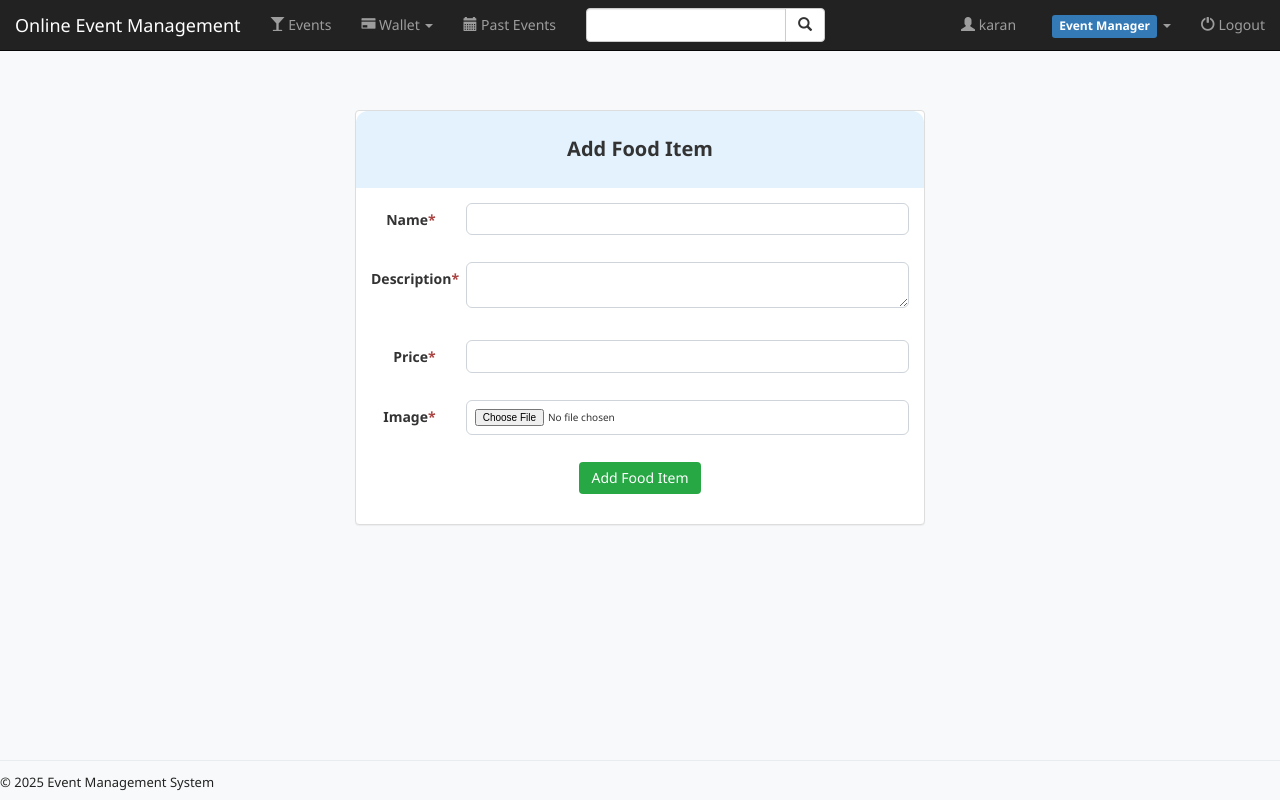
After one commit to khushboobth555-lab/EventManagementSystem, a Django app: page /add_food_item/ in a window 1280 px wide. The commit adds this page. Run offline with Django 3.2, Linux system fonts and the light colour scheme; a user stored in the database is signed in; some libraries are stand-ins or nearby versions.

Commit message:
add list of food, add food ,update naviagtion

```diff
--- a/event/forms.py
+++ b/event/forms.py
@@ -1,9 +1,9 @@
-
 from django import forms
 from django.contrib.auth.models import User
 from .models import Event, Ticket
 from user.models import  Profile
 from datetime import date
+from .models import Event, Ticket, FoodItem
 
 
 class EventForm(forms.ModelForm):
@@ -14,105 +14,35 @@ class EventForm(forms.ModelForm):
     time = forms.TimeField(widget=forms.TimeInput(attrs={'type': 'time'}))
     fare = forms.CharField(widget=forms.NumberInput(attrs={'inputmode': 'numeric' }), required=True )
     image = forms.ImageField(required=True)
+    foods = forms.ModelMultipleChoiceField(
+        queryset=FoodItem.objects.all(),
+        widget=forms.CheckboxSelectMultiple,
+        required=True,
+        label='Available Foods'
+    )
 
     class Meta:
         model = Event
-        fields = ['name', 'location', 'date', 'time', 'fare', 'image']
+        fields = ['name', 'location', 'date', 'time', 'fare', 'image','foods']
 
-
-
-class UserForm(forms.ModelForm):
-    username = forms.CharField(required=True)
-    email = forms.EmailField(required=True)
-    password = forms.CharField(widget=forms.PasswordInput, required=True)
-    first_name = forms.CharField(required=True)
-    last_name = forms.CharField(required=True)
+class FoodItemForm(forms.ModelForm):
+    name = forms.CharField(required=True, widget=forms.TextInput(attrs={'maxlength': '100'}))
+    description = forms.CharField(widget=forms.Textarea(attrs={'rows': 2}), required=True)
+    price = forms.DecimalField(required=True, max_digits=7, decimal_places=2)
+    image = forms.ImageField(required=True)
 
     class Meta:
-        model = User
-        fields = ['username', 'email', 'password', 'first_name', 'last_name']
+        model = FoodItem
+        fields = ['name', 'description', 'price', 'image']
 
-
-class ProfileForm(forms.ModelForm):
-    wallet_pin = forms.CharField(
-        widget=forms.PasswordInput(attrs={'inputmode': 'numeric', 'maxlength': '4', 'minlength': '4'}),
-        required=True,
-        min_length=4,
-        max_length=4,
-        label='Wallet PIN',
-        help_text='Enter a 4-digit number.'
-    )
-    bio = forms.CharField(widget=forms.Textarea(attrs={'rows': 1}), required=False)
-    location = forms.CharField(widget=forms.Textarea(attrs={'rows': 1}), required=False)
-    birth_date = forms.DateField(widget=forms.DateInput(attrs={'type': 'date'}), required=True)
-    age = forms.IntegerField(widget=forms.NumberInput(attrs={'readonly': 'readonly'}), required=False)
-
-    def clean_wallet_pin(self):
-        pin = self.cleaned_data.get('wallet_pin')
-        if not pin.isdigit() or len(pin) != 4:
-            raise forms.ValidationError('Wallet PIN must be a 4-digit number.')
-        return pin
-
-    def clean(self):
-        cleaned_data = super().clean()
-        birth_date = cleaned_data.get('birth_date')
-        if birth_date:
-            today = date.today()
-            age = today.year - birth_date.year - ((today.month, today.day) < (birth_date.month, birth_date.day))
-            cleaned_data['age'] = age
-            if age < 18:
-                self.add_error('birth_date', 'You must be at least 18 years old to register.')
-        return cleaned_data
-
-    class Meta:
-        model = Profile
-        fields = [ 'birth_date', 'age', 'wallet_pin', 'image', 'bio', 'location']
-
-
-
-# Form for updating user profile (excluding username)
-class UpdateUserForm(forms.ModelForm):
-    email = forms.EmailField(required=True)
-    first_name = forms.CharField(required=True)
-    last_name = forms.CharField(required=True)
-
-    class Meta:
-        model = User
-        fields = [ 'email', 'first_name', 'last_name']
-
-# Form for updating Profile model
-class UpdateProfileForm(forms.ModelForm):
-
-    bio = forms.CharField(widget=forms.Textarea(attrs={'rows': 3}), required=False)
-    location = forms.CharField(widget=forms.Textarea(attrs={'rows': 3}), required=False)
-    birth_date = forms.DateField(widget=forms.DateInput(attrs={'type': 'date'}), required=True)
-    age = forms.IntegerField(widget=forms.NumberInput(attrs={'readonly': 'readonly'}), required=False)
-
-    def clean(self):
-        cleaned_data = super().clean()
-        birth_date = cleaned_data.get('birth_date')
-        if birth_date:
-            today = date.today()
-            age = today.year - birth_date.year - ((today.month, today.day) < (birth_date.month, birth_date.day))
-            cleaned_data['age'] = age
-            if age < 18:
-                self.add_error('birth_date', 'You must be at least 18 years old to register.')
-        return cleaned_data
-
-    class Meta:
-        model = Profile
-        fields = [ 'birth_date', 'age', 'image', 'bio', 'location']
-
-
-
-class AddMoneyForm(forms.Form):
-    amount = forms.IntegerField(label='Amount to Add', min_value=0)
-    pin = forms.CharField(label='Enter PIN', widget=forms.PasswordInput)
-
-
-class WithdrawMoneyForm(forms.Form):
-    amount = forms.IntegerField(label='Amount to Withdraw', min_value=0)
-    pin = forms.CharField(label='Enter PIN', widget=forms.PasswordInput)
+    def clean_image(self):
+        image = self.cleaned_data.get('image')
+        if not image:
+            raise forms.ValidationError('Image is required.')
+        if hasattr(image, 'content_type'):
+            if image.content_type not in ['image/jpeg','image/jpg', 'image/png', 'image/webp']:
+                raise forms.ValidationError('Only JPEG, JPG, PNG, and WEBP images are allowed.')
+        return image
 
 
 class BuyTicketForm(forms.Form):
--- a/event/templates/event/base.html
+++ b/event/templates/event/base.html
@@ -45,13 +45,6 @@
                             <span class="glyphicon glyphicon-glass" aria-hidden="true"></span> Events
                         </a>
                     </li>
-                   {% if request.user.is_superuser %}
-                    <li>
-                        <a href="{% url 'event:add_event' %}">
-                            <span class="glyphicon glyphicon-plus" aria-hidden="true"></span> Add Event
-                        </a>
-                    </li>
-                    {% endif %}
 
                     <!-- Wallet Dropdown -->
                     <li class="dropdown {% block wallet_active %}{% endblock %}">
@@ -95,9 +88,23 @@
                 <ul class="nav navbar-nav navbar-right">
                      <li class="{% block profile_active %}{% endblock %}">
                         <a href="{% url 'user:profile' %}" id="id_profile">
-                            <span class="glyphicon glyphicon-user" aria-hidden="true"></span> Profile
+                            <span class="glyphicon glyphicon-user" aria-hidden="true"></span> {{request.user.username}}
                         </a>
                     </li>
+                    {% if request.user.is_superuser %}
+                    <li class="dropdown">
+                        <a href="#" class="dropdown-toggle" data-toggle="dropdown" id="id_event_manager" role="button" aria-haspopup="true" aria-expanded="false">
+                            <span class="label label-primary" style="margin-left:6px; font-size:12px; vertical-align:middle;">Event Manager</span>
+                            <span class="caret"></span>
+                        </a>
+                        <ul class="dropdown-menu" aria-labelledby="id_event_manager">
+                            <li><a href="{% url 'event:add_event' %}"><span class="glyphicon glyphicon-plus"></span> Add Event</a></li>
+                            <li><a href="{% url 'event:add_food_item' %}"><span class="glyphicon glyphicon-cutlery"></span> Add Food Item</a></li>
+                            <li><a href="{% url 'event:food_list' %}"><span class="glyphicon glyphicon-list"></span> View Food Items</a></li>
+                        </ul>
+                    </li>
+                    {% endif %}
+
                     <li>
                         <a href="{% url 'user:logout_user' %}">
                             <span class="glyphicon glyphicon-off" aria-hidden="true"></span> Logout
--- /dev/null
+++ b/event/templates/event/food_item_form.html
@@ -0,0 +1,21 @@
+{% extends 'event/base.html' %}
+{% block title %}
+{{ form.instance.pk|yesno:'Update Food Item,Add Food Item' }}{% endblock %}
+{% block body %}
+<div class="container" style="max-width:600px; margin-top:40px;">
+    <div class="panel panel-default">
+    <div class="form-heading">{{ form.instance.pk|yesno:'Update Food Item,Add Food Item' }}{% if event %} for {{ event.name }}{% endif %}</div>
+        <div class="panel-body">
+            <form method="post" enctype="multipart/form-data" class="form-horizontal">
+                {% csrf_token %}
+                {% include "event/form_template.html" %}
+                <div class="form-group text-center">
+                    <div class="col-sm-12">
+                        <button type="submit" class="btn btn-success">{{ form.instance.pk|yesno:'Update Food Item,Add Food Item' }}</button>
+                    </div>
+                </div>
+            </form>
+        </div>
+    </div>
+</div>
+{% endblock %}
--- a/event/templates/event/form_template.html
+++ b/event/templates/event/form_template.html
@@ -4,7 +4,17 @@
         {{ field.label }}{% if field.field.required %}<span class="text-danger">*</span>{% endif %}
     </label>
     <div class="col-sm-10">
-        {{ field }}
+        {% if field.field.widget.input_type == 'checkbox' %}
+            <div class="row" style="margin-left:0;">
+                {% for checkbox in field %}
+                 <label style="display: block; margin-bottom: 5px;" class="form-checkbox">
+                     {{ checkbox.tag }} {{ checkbox.choice_label }}
+                 </label>
+                {% endfor %}
+            </div>
+        {% else %}
+            {{ field }}
+        {% endif %}
         <span class="text-danger small">{{ field.errors }}</span>
     </div>
 </div>
--- a/event/urls.py
+++ b/event/urls.py
@@ -8,8 +8,11 @@ app_name = 'event'
 
 urlpatterns = [
     path('', views.home, name='home'),
+    path('food_list/', views.food_list, name='food_list'),
     path('add_event/', views.add_event, name='add_event'),
     re_path(r'^detail/(?P<pk>[0-9]+)/$', views.detail, name='detail'),
+    re_path('add_food_item/', views.add_food_item, name='add_food_item'),
+    re_path(r'^update_food_item/(?P<pk>[0-9]+)/$', views.update_food_item, name='update_food_item'),
     re_path(r'^update/(?P<pk>[0-9]+)/$', views.EventUpdate.as_view(), name='update_event'),
     path('past_events/', views.get_past_events, name='past_events'),
     re_path(r'^buy_ticket/(?P<pk>[0-9]+)/$', views.buy_ticket, name='buy_ticket'),
--- a/event/views.py
+++ b/event/views.py
@@ -16,11 +16,11 @@ from django.http import HttpResponse
 from datetime import date
 import datetime
 import json
+from user.forms import UserForm, UpdateUserForm, ProfileForm, UpdateProfileForm, AddMoneyForm, WithdrawMoneyForm
+from .models import Event, Ticket, FoodItem
+from user.models import  Profile
+from .forms import EventForm, BuyTicketForm, FoodItemForm
 
-from .models import Event, Ticket
-from user.models import  Profile
-from .forms import EventForm, BuyTicketForm
-from user.forms import UserForm, UpdateUserForm, ProfileForm, UpdateProfileForm, AddMoneyForm, WithdrawMoneyForm
 
 IMAGE_FILE_TYPES = ['png', 'jpg', 'jpeg', 'webp']
 
@@ -44,6 +44,39 @@ def home(request):
         'query': query,
     })
 
+def food_list(request):
+    if not request.user.is_superuser:
+        return redirect('user:login_user')
+    foods = FoodItem.objects.all()
+    return render(request, 'event/food_list.html', {'foods': foods})
+
+def add_food_item(request):
+    if not request.user.is_superuser:
+        return redirect('user:login_user')
+    if request.method == 'POST':
+        form = FoodItemForm(request.POST, request.FILES)
+        if form.is_valid():
+            food_item = form.save(commit=False)
+            food_item.save()
+            messages.success(request, 'Food item added successfully!')
+            return redirect('event:food_list')
+    else:
+        form = FoodItemForm()
+    return render(request, 'event/food_item_form.html', {'form': form})
+
+def update_food_item(request, pk):
+    if not request.user.is_superuser:
+        return redirect('user:login_user')
+    food_item = get_object_or_404(FoodItem, pk=pk)
+    if request.method == 'POST':
+        form = FoodItemForm(request.POST, request.FILES, instance=food_item)
+        if form.is_valid():
+            form.save()
+            messages.success(request, 'Food item updated successfully!')
+            return redirect('event:food_list')
+    else:
+        form = FoodItemForm(instance=food_item)
+    return render(request, 'event/food_item_form.html', {'form': form})
 
 def detail(request, pk):
     if not request.user.is_authenticated:
@@ -71,6 +104,7 @@ def add_event(request):
                         'error_message': 'Image file must be PNG, JPG, WebP or JPEG',
                     })
                 event.save()
+                form.save_m2m()  # Save ManyToMany relationships (foods)
                 return redirect(reverse('event:detail', kwargs={'pk': event.pk}))
         return render(request, 'event/event_form.html', {'form': form})
     else:
--- a/static/event/css/style.css
+++ b/static/event/css/style.css
@@ -8,7 +8,9 @@
     padding: 24px 24px;
     width: 100%;
 }
-
+.form-checkbox input[type="checkbox"] {
+    width: 10% !important;
+}
 .event-form-container {
     max-width: 700px;
     margin-top: 60px;
```
Also changed, not shown: event/models.py (+9 -0 lines), event/templates/event/detail.html (+18 -0 lines), event/templates/event/food_list.html (added, +42 -0 lines), db.sqlite3, event/migrations/0002_fooditem_event_foods.py (added), 1 other file.
